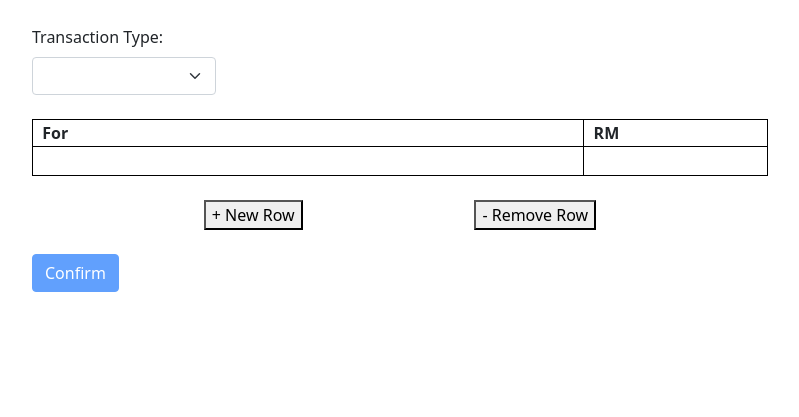
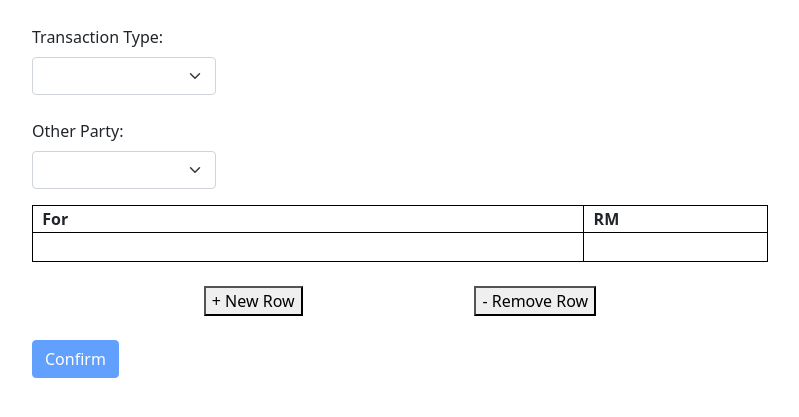
Before and after one commit to shenyang44/django_chyy, a Django app: template polls/templates/polls/transaction.html in a window 1280 px wide. Shown: the part 210-627 px from the top of the page, without its empty margins (240-1039 px from the left). Run offline with Django 3.2, Linux system fonts and the light colour scheme; the template is opened without the code that fills it, so the values that code supplies are empty.

Commit message:
added extra field for other account in create trans

```diff
--- a/polls/templates/polls/transaction.html
+++ b/polls/templates/polls/transaction.html
@@ -29,6 +29,12 @@
                     <option value="received">Credit</option>
                 </select>
                 <br>
+                <label for='otherParty' class="form-label">Other Party:</label>
+                <select name='other_party' class="mb-3 form-select w-25" aria-label="trans-select" id='otherParty'>
+                    <option value="" selected></option>
+                    <option value="off">Office</option>
+                    <option value="other">3rd Party</option>
+                </select>
                 <table style="width:100%">
                     <colgroup>
                         <col style="width:75%">
@@ -58,8 +64,26 @@
 $(()=>{
     let transBtn = $('#transBtn');
     // Button is disabled if select input val is empty.
-    $('#transSelect').change((e)=>{
-        if ($(e.target).val()){
+    $('select').change(()=>{
+        let selectValid = true;
+        $('select').each((i, e)=>{
+            if (!$(e).val()){
+                selectValid = false;
+            }
+            if (i==1 && $(e).val() == 'other'){
+                if (!$('#otherInput').length){
+                    $('#otherParty').after(`
+                        <div id='otherInput' class="mb-3">
+                            <label for="otherName" class="form-label">Other Account's Name:</label>
+                            <input name='other_name' type="text" class="formInput form-control" id="otherName">
+                        </div>
+                    `)
+                };
+            } else if (i==1){
+                $('#otherInput').remove()
+            }
+        })
+        if(selectValid){
             transBtn.attr('disabled', false)
         } else{
             transBtn.attr('disabled', true)
```
